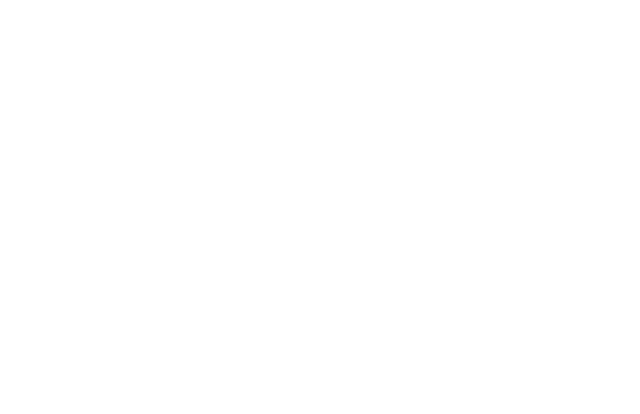
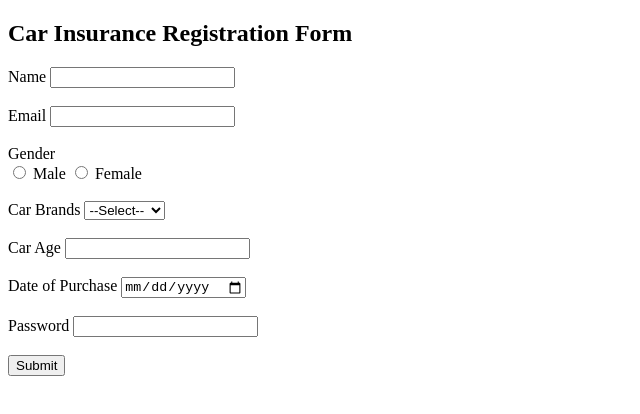
Before and after one commit to acciojob/car-insurance-form-Sagarmogli8976, a website: page main.html in a window 1280 px wide. Shown: the whole page, without its empty margins (0-640 px from the left). Drawn offline with Linux system fonts and the light colour scheme.

Commit message:
created a submission

```diff
--- a/main.html
+++ b/main.html
@@ -8,6 +8,59 @@
 
 <body>
 	<!-- the entire body must be written by student -->
+	<h2>Car Insurance Registration Form</h2>
+
+<form method="post">
+
+    <!-- Name -->
+    <label for="name">Name</label>
+    <input type="text" id="name" required>
+    <br><br>
+
+    <!-- Email -->
+    <label for="email">Email</label>
+    <input type="email" id="email" required>
+    <br><br>
+
+    <!-- Gender -->
+    <label>Gender</label>
+    <br>
+    <input type="radio" id="male" name="gender" required>
+    <label for="male">Male</label>
+
+    <input type="radio" id="female" name="gender" required>
+    <label for="female">Female</label>
+    <br><br>
+
+    <!-- Car Brands -->
+    <label for="cars">Car Brands</label>
+    <select id="cars">
+        <option value="">--Select--</option>
+        <option value="BMW">BMW</option>
+        <option value="Audi">Audi</option>
+        <option value="Mercedez">Mercedez</option>
+    </select>
+    <br><br>
+
+    <!-- Car Age -->
+    <label for="carage">Car Age</label>
+    <input type="number" id="carage" required>
+    <br><br>
+
+    <!-- Date of Purchase -->
+    <label for="dop">Date of Purchase</label>
+    <input type="date" id="dop" required>
+    <br><br>
+
+    <!-- Password -->
+    <label for="password">Password</label>
+    <input type="password" id="password" required>
+    <br><br>
+
+    <!-- Submit Button -->
+    <button type="submit">Submit</button>
+
+</form>
     <script type="text/javascript" src="./script.js">
 </script>
 
```
